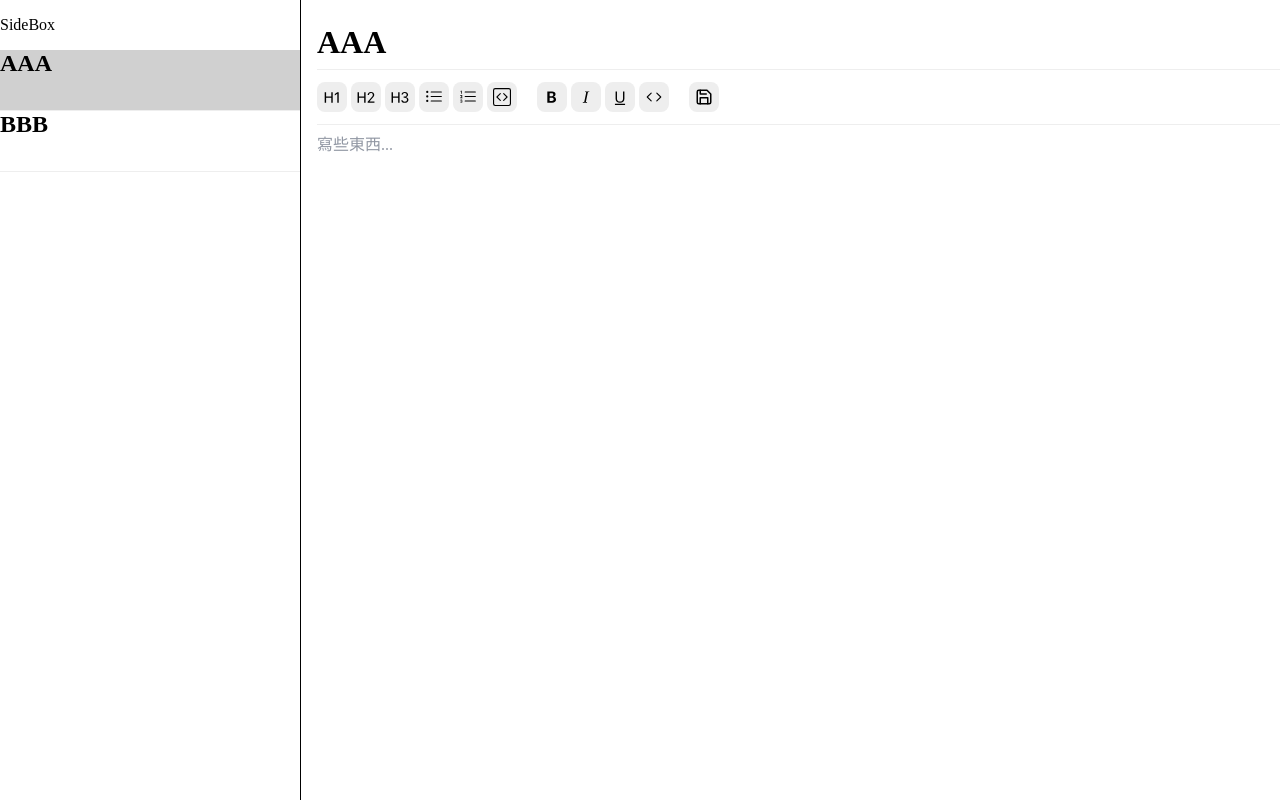
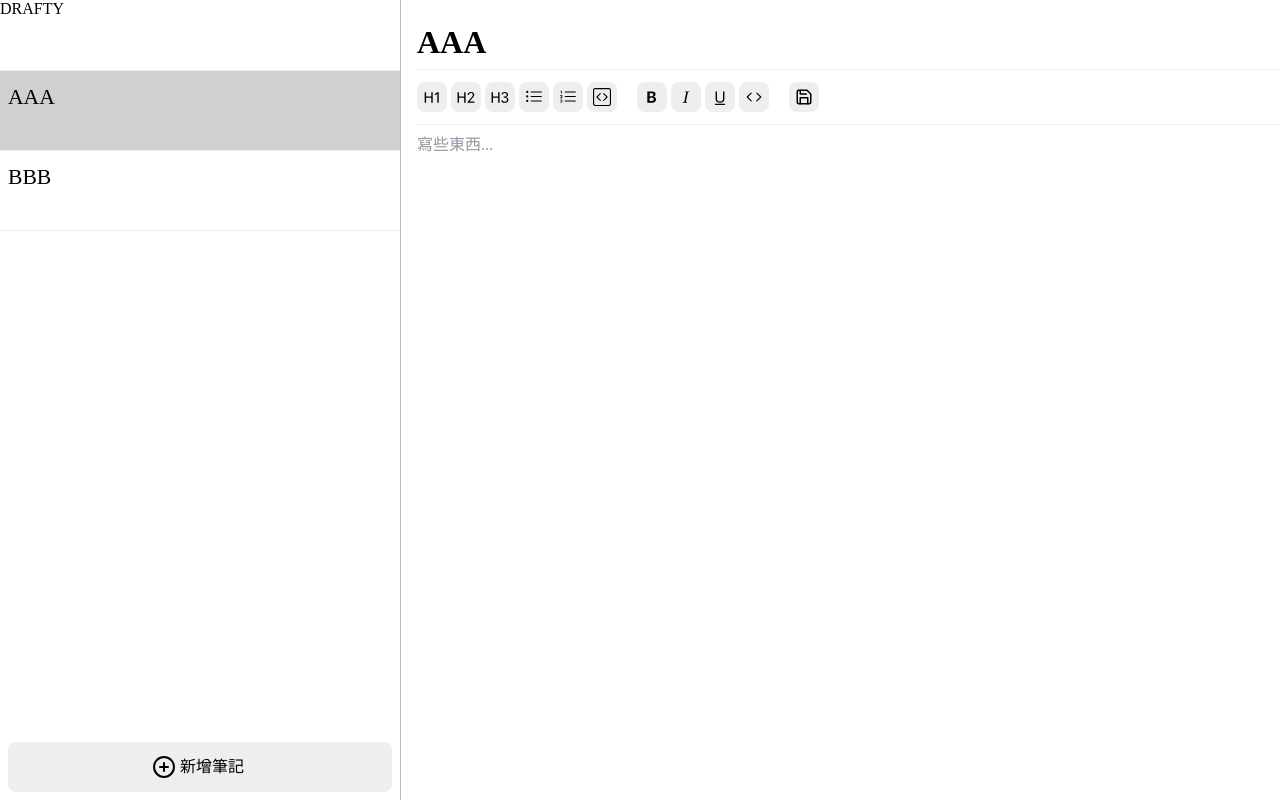
Before and after one commit to ttesttes93405/drafty, a React (Create React App) app: page / in a window 1280 px wide. Built offline with nearby package versions, Linux system fonts and the light colour scheme.

Commit message:
加入Note按鈕

```diff
--- a/src/components/App.js
+++ b/src/components/App.js
@@ -29,8 +29,6 @@ function App() {
     const content = JSON.stringify(exportContent);
     const peekContent = exportContent.blocks ? exportContent.blocks[0].text : '';
 
-    console.log(exportContent)
-
     const newNoteList = {
       ...noteList,
       [id]: {
@@ -60,6 +58,24 @@ function App() {
     return noteList[id];
   };
 
+  const addNoteHandler = () => {
+    const newNote = {
+      id: parseInt(Math.random() * 100000),
+      title: "New Note",
+      content: null,
+      peekContent: '',
+    }
+
+    console.log(newNote)
+
+    const newNoteList = {
+      ...noteList,
+      [newNote.id]: newNote,
+    };
+
+    setNoteList(newNoteList)
+  }
+
 
   return (
     <Container>
@@ -67,6 +83,7 @@ function App() {
         currentId={currentId}
         setIdHandler={setCurrentId}
         notes={noteList}
+        addNoteHandler={addNoteHandler}
       />
       <NoteEditorContainer
         id={currentId}
--- a/src/components/RichEditor.js
+++ b/src/components/RichEditor.js
@@ -71,11 +71,13 @@ const ToolButton = styled.span`
 
 const Title = styled.input`
   border: 1px none #000;
+  height: 54px;
   border-bottom: 1px solid #eee;
   border-radius: 0;
   font-size: 2rem;
   padding: 8px 0;
   font-weight: 600;
+  box-sizing: border-box;
 
 
   &:focus, &:active, &:enabled {
--- a/src/components/SideBox.js
+++ b/src/components/SideBox.js
@@ -3,18 +3,61 @@ import SideNote from "./SideNote";
 
 
 const Container = styled.div`
-    width: 300px;
-    border-right: 1px solid #000;
+    display: flex;
+    flex-direction: column;
+    width: 400px;
+    border-right: 1px solid #bbb;
+`;
+
+const Header = styled.div`
+    height: 70px;
+    border-bottom: 1px solid #eee;
+    flex-shrink: 0;
+`;
+
+const Space = styled.div`
+    flex-grow: 1;
+`;
+
+const AddButton = styled.button`
+  margin: 8px;
+  height: 50px;
+  border-style: none;
+  background-color: #eee;
+  border-radius: 8px;
+  display: flex;
+  align-items: center;
+  justify-content: center;
+  cursor: pointer;
+  flex-shrink: 0;
+
+
+  &:hover {
+  background-color: #ddd;
+  }
+
+  img {
+    margin-left: -4px;
+  }
+  span {
+    margin-left: 4px;
+  }
+`
+
+const NoteList = styled.div`
+    flex-grow: 1;
+    overflow-y: auto;
 `;
 
 function SideBox(props) {
 
-  const { currentId, setIdHandler, notes, } = props;
+  const { currentId, setIdHandler, notes, addNoteHandler, } = props;
 
 
   return (
     <Container>
-      <p>SideBox</p>
+      <Header>DRAFTY</Header>
+      <NoteList>
         {
           Object.entries(notes).map(([key, value]) => (<SideNote
             className={key === currentId ? 'selected' : ''}
@@ -23,6 +66,11 @@ function SideBox(props) {
             onClick={() => setIdHandler(key)}
           />))
         }
+      </NoteList>
+      <AddButton onClick={addNoteHandler}>
+        <img src={`/icons/plus-circle.svg`} />
+        <span>新增筆記</span>
+      </AddButton>
     </Container>
   );
 }
--- a/src/components/SideNote.js
+++ b/src/components/SideNote.js
@@ -2,10 +2,12 @@ import styled from "styled-components";
 
 
 const Container = styled.div`
-    height: 60px;
+    height: 80px;
     border-bottom: 1px solid #eee;
     cursor: pointer;
     background-color: #ffffff;
+    padding: 8px;
+    box-sizing: border-box;
 
 
     &:hover {
@@ -17,13 +19,25 @@ const Container = styled.div`
     }
 
     h1 {
-      font-size: 1.5rem;
+      font-size: 1.35rem;
       margin: 0;
+      height: 37px;
+      line-height: 37px;
+      font-weight: 500;
+      overflow: hidden;
+      text-overflow : ellipsis;
+      white-space : nowrap;
     }
 
     p {
-      font-size: 1.2rem;
+      font-size: 0.9rem;
       margin: 0;
+      height: 27px;
+      /* line-height: 27px; */
+      color: #444;
+      overflow: hidden;
+      text-overflow : ellipsis;
+      white-space : nowrap;
     }
 `;
 
```
Also changed, not shown: public/icons/plus-circle.svg (added). Lines whose indentation alone changed are shown as unchanged.
